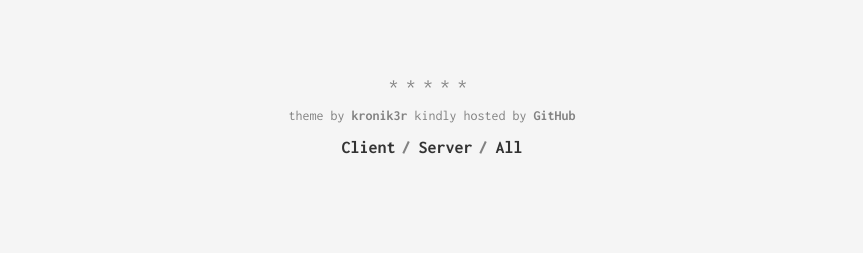
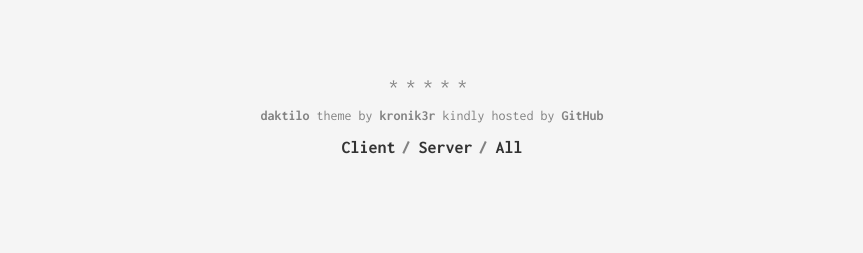
Before and after one commit to the-james-burton/the-james-burton.github.io, a Jekyll site: the page built from index.html, in a window 1280 px wide. Shown: the part 654-907 px from the top of the page, without its empty margins (208-1071 px from the left). Built offline with Jekyll 4.4.1, drawn with Linux system fonts in a browser that asks for light colours.

Commit message:
Update explore.html
fix didn't work- reverted

```diff
--- a/_includes/page/explore.html
+++ b/_includes/page/explore.html
@@ -1,7 +1,7 @@
 <div class="explore">
     <div class="explore__devider">*****</div>
     <div class="explore__label">
-      <a href="https://github.com/{{ theme.author }}/{{ theme.name }}">{{ theme.name }}</a> theme by
+      <a href="https://github.com/{{ site.theme.author }}/{{ site.theme.name }}">{{ site.theme.name }}</a> theme by
       <a href="https://github.com/{{ site.theme.author }}">{{ site.theme.author }}</a> kindly hosted by
       <a href="https://github.com/{{ site.author.pages }}">GitHub</a>
     </div>
```
